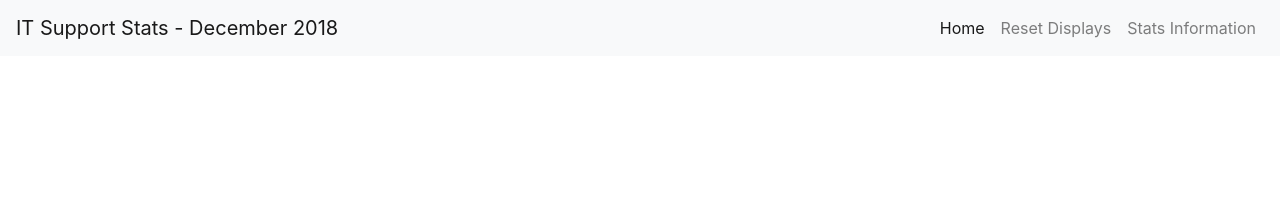
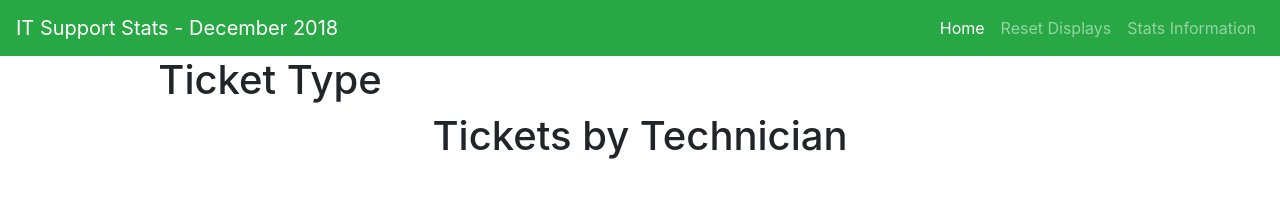
Before and after one commit to britsja/Interactive-Frontend-Development-Milestone-Project, a plain HTML site: page index.html in a window 1280 px wide. Drawn offline with nearby package versions, Linux system fonts and the light colour scheme.

Commit message:
Added tickets per technician

```diff
--- a/index.html
+++ b/index.html
@@ -20,7 +20,8 @@
     <title>IT Support Stats</title>
 </head>
 <body>
-    <nav class="navbar navbar-expand-lg navbar-light bg-light">
+    <!-- Navbar -->
+    <nav class="navbar navbar-expand-lg navbar-dark bg-success">
         <a class="navbar-brand" href="#">IT Support Stats - December 2018</a>
         <button class="navbar-toggler" type="button" data-toggle="collapse" data-target="#navbarNavAltMarkup" aria-controls="navbarNavAltMarkup" aria-expanded="false" aria-label="Toggle navigation">
             <span class="navbar-toggler-icon"></span>
@@ -33,5 +34,22 @@
             </div>
         </div>
     </nav>
+
+    <!-- Graphs -->
+    <!-- Test data access -->
+    <div class="container">
+        <div class="row">
+            <div class="col-sm-12 text-center">
+                <div class="col-sm-4" id="ticket-type-selector">
+                    <h1>Ticket Type</h1>
+                </div>
+                <div class="container col-md-6" id="tickets-technician">
+                    <h1>Tickets by Technician</h1>
+
+                </div>
+            </div>
+        </div>
+    </div>
+
 </body>
 </html>
--- a/static/js/graph.js
+++ b/static/js/graph.js
@@ -8,6 +8,7 @@ function makeGraphs(error, tickets) {
 
     var ndx = crossfilter(tickets.results);
     show_ticket_type_selector(ndx);
+    show_tickets_per_technician(ndx);
 
     dc.renderAll();
 
@@ -25,3 +26,24 @@ function show_ticket_type_selector(ndx) {
         .group(group)
         .numberVisible(17);
 }
+
+// TICKETS PER TECHNICIAN
+
+function show_tickets_per_technician(ndx) {
+    var dim = ndx.dimension(dc.pluck('assignee_id'));
+    var group = dim.group();
+
+    dc.barChart("#tickets-technician")
+        .width(600)
+        .height(300)
+        .margins({top: 10, right: 50, bottom: 30, left: 50})
+        .dimension(dim)
+        .group(group)
+        .transitionDuration(500)
+        .x(d3.scale.ordinal())
+        .xUnits(dc.units.ordinal)
+        .xAxisLabel("Technician")
+        .yAxisLabel("Tickets")
+        .elasticY(true)
+        .yAxis().ticks(20);
+}
```
Also changed, not shown: 1 other file.
